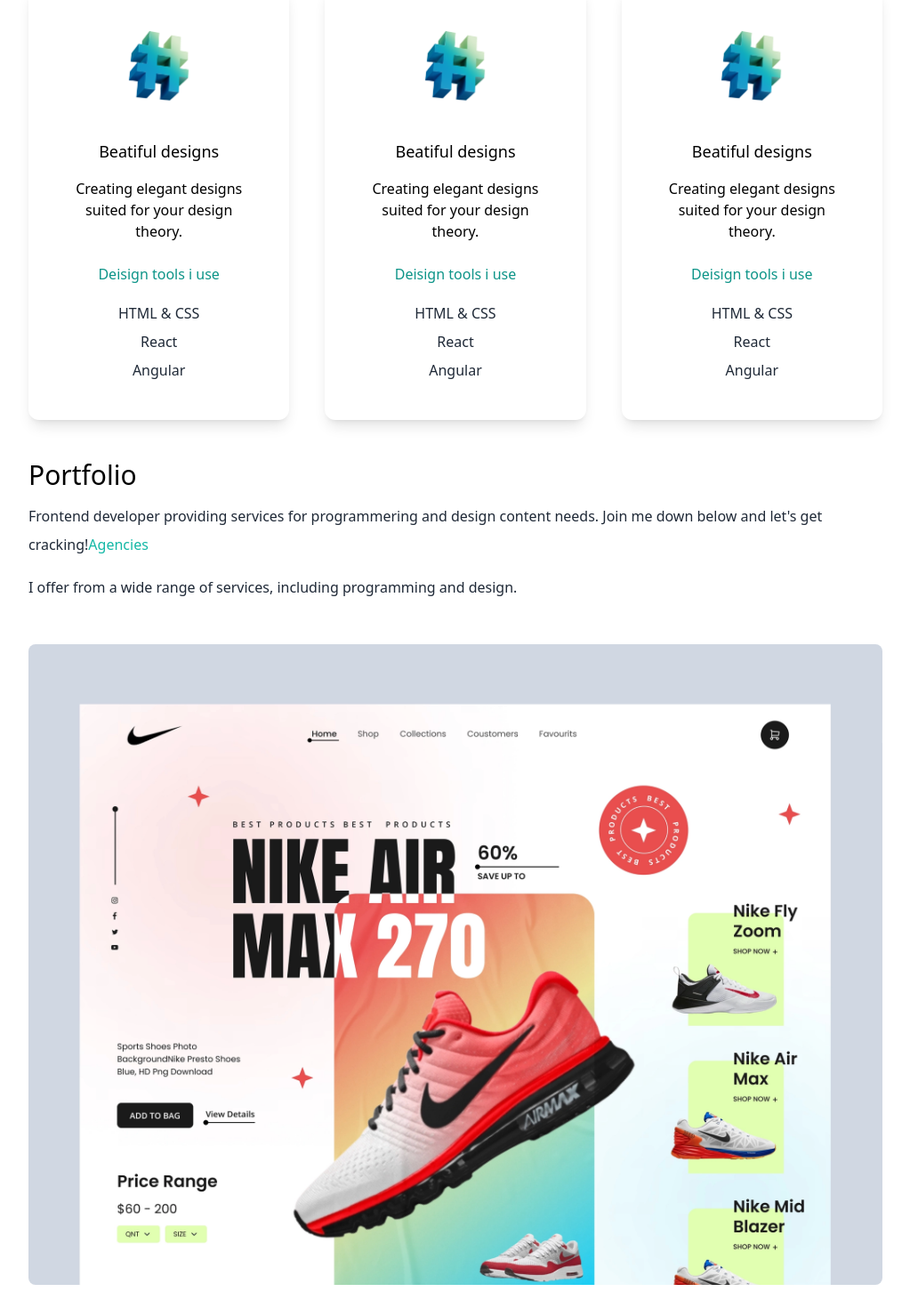
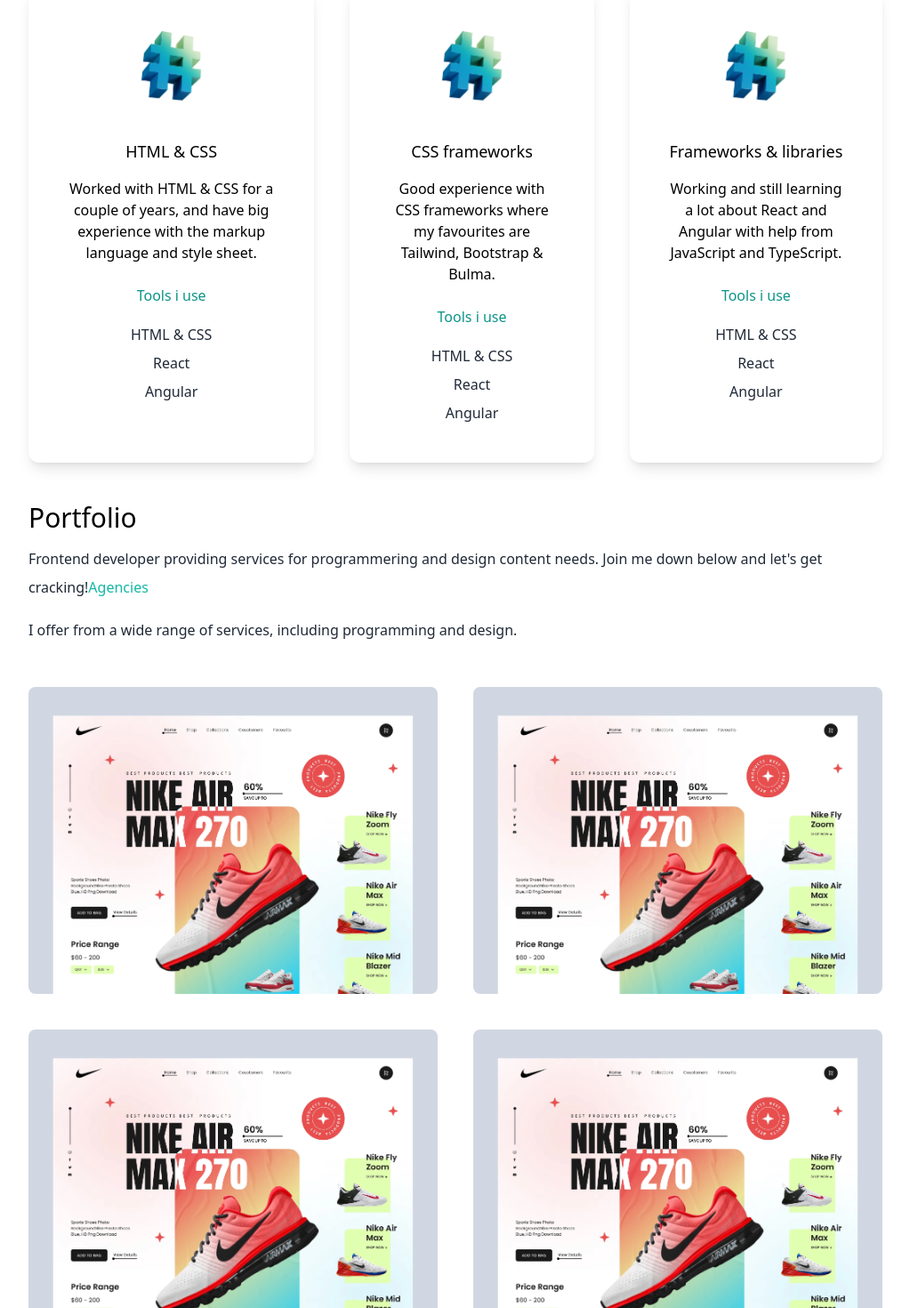
Before and after one commit to outman1998/reactPortfolio, a Next.js app in the folder reactportfolio/: page / in a window 1280 px wide. Shown: the part 1240-2710 px from the top of the page at 89% size, without its empty margins (128-1151 px from the left). Built offline with nearby package versions, Linux system fonts and the light colour scheme.

Commit message:
dark mode feature + some styling added

```diff
--- a/reactportfolio/pages/index.js
+++ b/reactportfolio/pages/index.js
@@ -7,6 +7,7 @@ import code from '../public/code.png';
 import web1 from '../public/web1.png';
 import {FaEnvelope} from "react-icons/fa";
 import { FaFacebookSquare } from "react-icons/fa";
+import { useState } from 'react';
 
 
 
@@ -14,29 +15,34 @@ import { FaFacebookSquare } from "react-icons/fa";
 const inter = Inter({ subsets: ['latin'] })
 
 export default function Home() {
+
+  const [darkMode, setDarkMode] = useState(false);
+
   return (
 
-    <>
-      <main className=' bg-white text-black px-10 md:px-20 lg:px-40'>
+    <div className={darkMode ? "dark" : ""} >
+      <main className=' bg-white text-black px-10 md:px-20 lg:px-40 dark:bg-gray-900'>
 
         <section className='min-h-screen'>
 
           <nav className='p-10 mb-12 flex justify-between'>
-            <h1 className=' text-xl font-burtons'>OEM</h1>
+            <h1 className=' text-xl font-burtons dark:text-white'>OEM</h1>
             <ul className=' flex items-center'>
               <li>
-                <BsFillMoonStarsFill className='cursor-pointer text-2xl'/>
+                <BsFillMoonStarsFill
+                className='cursor-pointer text-2xl dark:text-white'
+                onClick={() => setDarkMode(!darkMode)}/>
               </li>
               <li>
-                <a className=' bg-gradient-to-r from-cyan-500 to-teal-500 bg-cyan-500 text-white px-4 py-2 rounded-md ml-8' href='#'>resume</a>
+                <a className=' bg-gradient-to-r from-cyan-500 to-teal-500 bg-cyan-500 text-white px-4 py-2 rounded-md ml-8' href='https://github.com/outman1998' target="_blank">Github</a>
               </li>
             </ul>
           </nav>
 
           <div className=' text-center p-10'>
             <h2 className='text-5xl py-2 text-teal-600 font-medium'>Outman El Mounir</h2>
-            <h3 className='text-2xl py-2 md:text-3xl'>Frontend developer</h3>
-            <p className='text-md py-5 leading-8 text-gray-800 md:text-xl max-w-lg mx-auto'>Frontend developer providing services for programmering and design content needs. Join me down below and let's get cracking!</p>
+            <h3 className='text-2xl py-2 md:text-3xl dark:text-white'>Frontend developer</h3>
+            <p className='text-md py-5 leading-8 text-gray-800 md:text-xl max-w-lg mx-auto dark:text-white'>Frontend developer providing services for programmering and design content needs. Join me down below and let's get cracking!</p>
           </div>
 
           <div className='text-5xl flex justify-center gap-16 py-3 text-gray-600'>
@@ -54,50 +60,48 @@ export default function Home() {
         <section>
 
           <div>
-            <h3 className='text-3xl py-1'>Services I offer</h3>
-            <p className='text-md py-2 leading-8 text-gray-800'>Frontend developer providing services for programmering and design content needs. Join me down below and let's get cracking!
+            <h3 className='text-3xl py-1 dark:text-white'>My expertise</h3>
+            <p className='text-md py-2 leading-8 text-gray-800 dark:text-white'>Frontend developer providing services for programmering and design content needs. Join me down below and let's get cracking!
             <span className='text-teal-500'>Agencies</span>
             </p>
-            <p className='text-md py-2 leading-8 text-gray-800'>I offer from a wide range of services, including programming and design.
+            <p className='text-md py-2 leading-8 text-gray-800 dark:text-white'>I offer from a wide range of services, including programming and design.
             </p>
           </div>
 
-          <div className='lg:flex gap-10'>
+          <div className='lg:flex gap-10 '>
 
-            <div className='text-center shadow-lg p-10 rounded-xl my-10'>
+            <div className='text-center shadow-lg p-10 rounded-xl my-10 dark:text-white'>
               <Image className='m-auto' src={code}  width={100} height={100} />
-              <h3 className='text-lg font-medium pt-8 pb-2'>Beatiful designs</h3>
-              <p className='py-2'>
-                Creating elegant designs suited for your design theory.
-              </p>
-              <h4 className='py-4 text-teal-600'>Deisign tools i use</h4>
-              <p className='text-gray-800 py-1'>HTML & CSS</p>
-              <p className='text-gray-800 py-1'>React</p>
-              <p className='text-gray-800 py-1'>Angular</p>
+              <h3 className='text-lg font-medium pt-8 pb-2'>HTML & CSS</h3>
+              <p className='py-2 '>
+              Worked with HTML & CSS for a couple of years, and have big experience with the markup language and style sheet.</p>
+              <h4 className='py-4 text-teal-600 dark:text-white'>Tools i use</h4>
+              <p className='text-gray-800 py-1 dark:text-teal-600'>HTML & CSS</p>
+              <p className='text-gray-800 py-1 dark:text-teal-600'>React</p>
+              <p className='text-gray-800 py-1 dark:text-teal-600'>Angular</p>
             </div>
 
-            <div className='text-center shadow-lg p-10 rounded-xl my-10'>
+            <div className='text-center shadow-lg p-10 rounded-xl my-10 dark:text-white'>
               <Image className='m-auto' src={code}  width={100} height={100} />
-              <h3 className='text-lg font-medium pt-8 pb-2'>Beatiful designs</h3>
+              <h3 className='text-lg font-medium pt-8 pb-2 '>CSS frameworks</h3>
               <p className='py-2'>
-                Creating elegant designs suited for your design theory.
-              </p>
-              <h4 className='py-4 text-teal-600'>Deisign tools i use</h4>
-              <p className='text-gray-800 py-1'>HTML & CSS</p>
-              <p className='text-gray-800 py-1'>React</p>
-              <p className='text-gray-800 py-1'>Angular</p>
+              Good experience with CSS frameworks where my favourites are Tailwind, Bootstrap & Bulma.</p>
+              <h4 className='py-4 text-teal-600 dark:text-white'>Tools i use</h4>
+              <p className='text-gray-800 py-1 dark:text-teal-600'>HTML & CSS</p>
+              <p className='text-gray-800 py-1 dark:text-teal-600'>React</p>
+              <p className='text-gray-800 py-1 dark:text-teal-600'>Angular</p>
             </div>
 
-            <div className='text-center shadow-lg p-10 rounded-xl my-10'>
+            <div className='text-center shadow-lg p-10 rounded-xl my-10 dark:text-white'>
               <Image className='m-auto' src={code}  width={100} height={100} />
-              <h3 className='text-lg font-medium pt-8 pb-2'>Beatiful designs</h3>
+              <h3 className='text-lg font-medium pt-8 pb-2'>Frameworks & libraries</h3>
               <p className='py-2'>
-                Creating elegant designs suited for your design theory.
+              Working and still learning a lot about React and Angular with help from JavaScript and TypeScript.
               </p>
-              <h4 className='py-4 text-teal-600'>Deisign tools i use</h4>
-              <p className='text-gray-800 py-1'>HTML & CSS</p>
-              <p className='text-gray-800 py-1'>React</p>
-              <p className='text-gray-800 py-1'>Angular</p>
+              <h4 className='py-4 text-teal-600 dark:text-white'>Tools i use</h4>
+              <p className='text-gray-800 py-1 dark:text-teal-600'>HTML & CSS</p>
+              <p className='text-gray-800 py-1 dark:text-teal-600'>React</p>
+              <p className='text-gray-800 py-1 dark:text-teal-600'>Angular</p>
             </div>
 
           </div>
@@ -107,23 +111,15 @@ export default function Home() {
         <section>
 
           <div>
-            <h3 className='text-3xl py-1'>Portfolio</h3>
-            <p className='text-md py-2 leading-8 text-gray-800'>Frontend developer providing services for programmering and design content needs. Join me down below and let's get cracking!
+            <h3 className='text-3xl py-1 dark:text-white'>Portfolio</h3>
+            <p className='text-md py-2 leading-8 text-gray-800 dark:text-white'>Frontend developer providing services for programmering and design content needs. Join me down below and let's get cracking!
             <span className='text-teal-500'>Agencies</span>
             </p>
-            <p className='text-md py-2 leading-8 text-gray-800'>I offer from a wide range of services, including programming and design.
+            <p className='text-md py-2 leading-8 text-gray-800 dark:text-white'>I offer from a wide range of services, including programming and design.
             </p>
           </div>
 
           <div className='flex flex-col gap-10 py-10 lg:flex-row lg:flex-wrap'>
-
-            <div className>
-              <Image src={web1}
-              className="rounded-lg object-cover"
-              width={'100%'}
-              height={'100%'}
-              layout="responsive" />
-            </div>
 
             <div className="basis-1/3 flex-1">
               <Image
@@ -161,21 +157,12 @@ export default function Home() {
               layout="responsive" />
             </div>
 
-            <div className="basis-1/3 flex-1">
-              <Image
-              src={web1}
-              className="rounded-lg object-cover"
-              width={'100%'}
-              height={'100%'}
-              layout="responsive" />
-            </div>
-
           </div>
 
         </section>
 
       </main>
-    </>
+    </div>
 
   )
 }
--- a/reactportfolio/tailwind.config.js
+++ b/reactportfolio/tailwind.config.js
@@ -1,5 +1,6 @@
 /** @type {import('tailwindcss').Config} */
 module.exports = {
+  darkMode: 'class',
   content: [
     './pages/**/*.{js,ts,jsx,tsx,mdx}',
     './components/**/*.{js,ts,jsx,tsx,mdx}',
```
